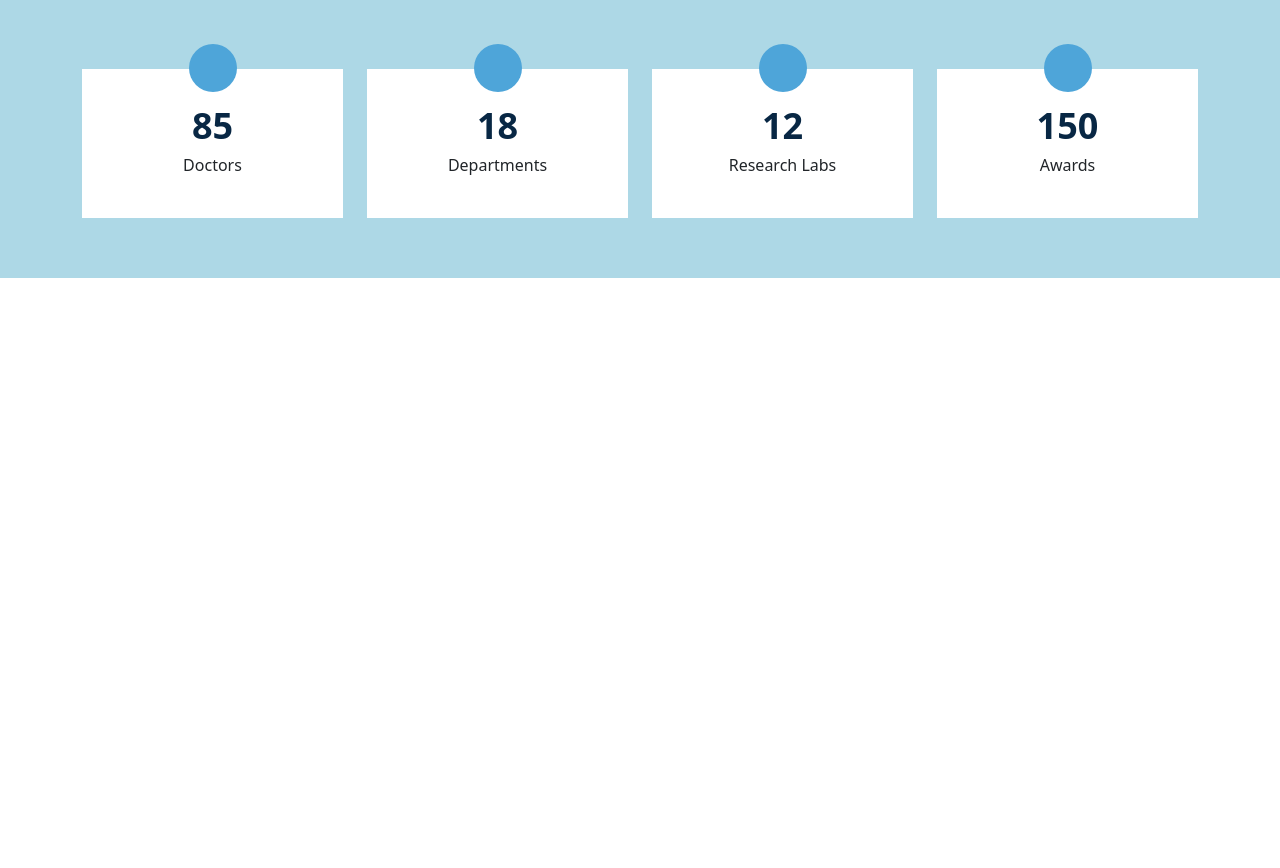
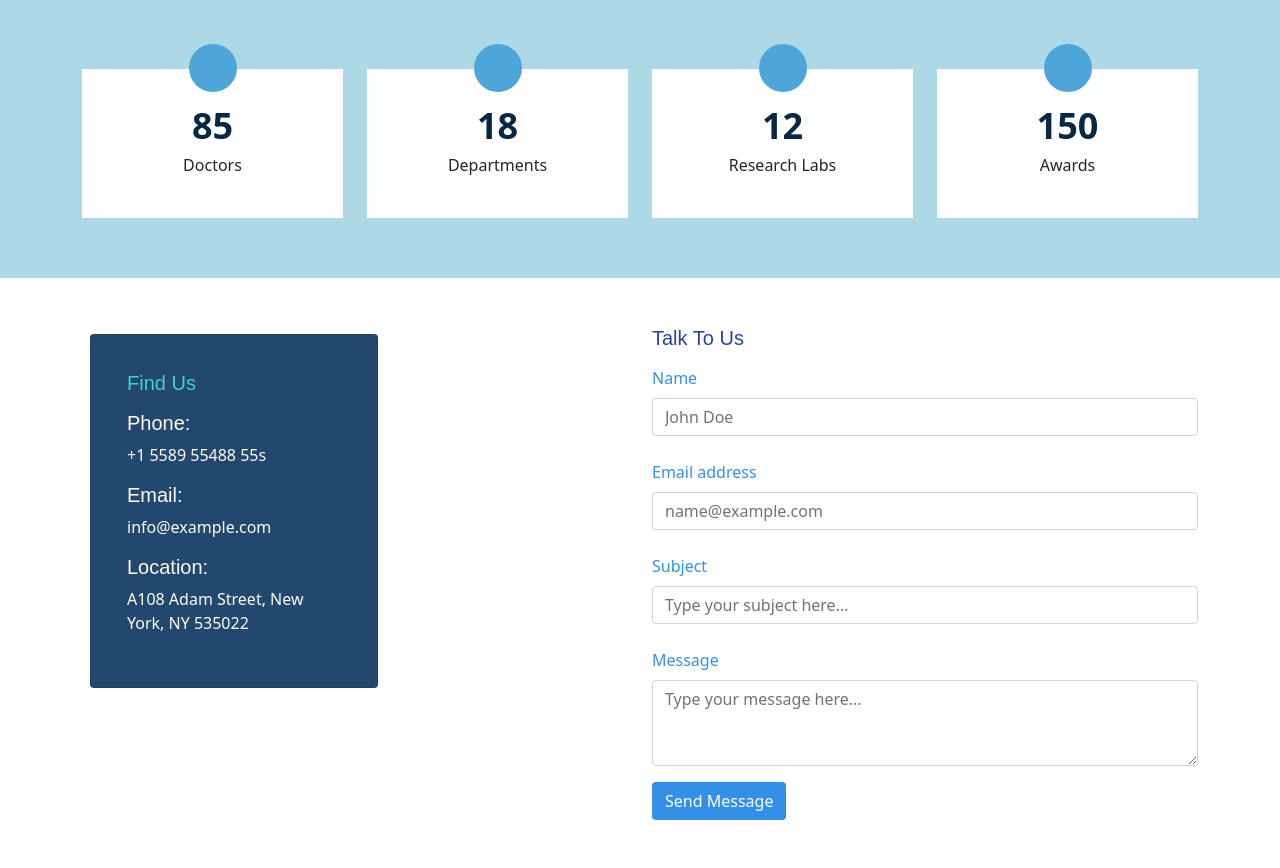
Before and after one commit to OishyRaquib/iCare-CSC455, a PHP site: page /home.html in a window 1280 px wide. Shown: the part 2293-3161 px from the top of the page. Before the commit the page ends 2571 px from the top, so only its background shows below. Run offline with PHP 8.4, Linux system fonts and the light colour scheme.

Commit message:
contactUs

```diff
--- a/assets/css/style.css
+++ b/assets/css/style.css
@@ -170,3 +170,16 @@ h6 {
   font-weight: 600;
   color: #082744;
 }
+
+/* Contact Us */
+#message{
+  color: #2A4494;
+}
+.form-label{
+  color: #3291e6;
+}
+#sendMess{
+  background-color: #3291e6;
+  color: #ffff;
+
+}
--- a/home.html
+++ b/home.html
@@ -131,6 +131,50 @@
     </div>
   </section><!-- End Counts Section -->
 
+
+  <!--- Contact Us -->
+  <div class="container mt-5 mb-5" id="contact">
+    <div class="row">
+      <div class="col">
+
+        <div class="m-2 card" id="whyus" style="width: 18rem; ">
+          <div class="card-body" >
+            <h5 class="card-title" id="why">Find Us</h5>
+            <p></p>
+            <!-- <h6 class="card-subtitle mb-2 text-muted"></h6> -->
+            <p class="card-text"><h5>Phone:</h5>+1 5589 55488 55s</p>
+            <p class="card-text"><h5>Email:</h5>info@example.com</p>
+            <p class="card-text"><h5>Location:</h5>A108 Adam Street, New York, NY 535022</p>
+          </div>
+        </div>
+      </div>
+      <div class="col">
+        <h5 id="message">Talk To Us</h5>
+        <div class="mb-3">
+          <label for="exampleFormControlInput1" class="form-label mt-2">Name</label>
+          <input type="text" class="form-control" id="exampleFormControlInput1" placeholder="John Doe">
+        </div>
+        <div class="mb-3">
+          <label for="exampleFormControlInput1" class="form-label mt-2">Email address</label>
+          <input type="email" class="form-control" id="exampleFormControlInput2" placeholder="name@example.com">
+        </div>
+        <div class="mb-3">
+          <label for="exampleFormControlInput1" class="form-label mt-2">Subject</label>
+          <input type="text" class="form-control" id="exampleFormControlInput3" placeholder="Type your subject here...">
+        </div>
+        <div class="mb-3">
+          <label for="exampleFormControlTextarea1" class="form-label mt-2">Message</label>
+          <textarea class="form-control" id="exampleFormControlTextarea1" rows="3" placeholder="Type your message here..."></textarea>
+        </div>
+        <button type="button" class="btn" id="sendMess">Send Message</button>
+      </div>
+    </div>
+  </div>
+
+
+
+  <!--- End Contact Us -->
+
   <script src="https://cdn.jsdelivr.net/npm/bootstrap@5.0.2/dist/js/bootstrap.bundle.min.js" integrity="sha384-MrcW6ZMFYlzcLA8Nl+NtUVF0sA7MsXsP1UyJoMp4YLEuNSfAP+JcXn/tWtIaxVXM" crossorigin="anonymous"></script>
 </body>
 
```
